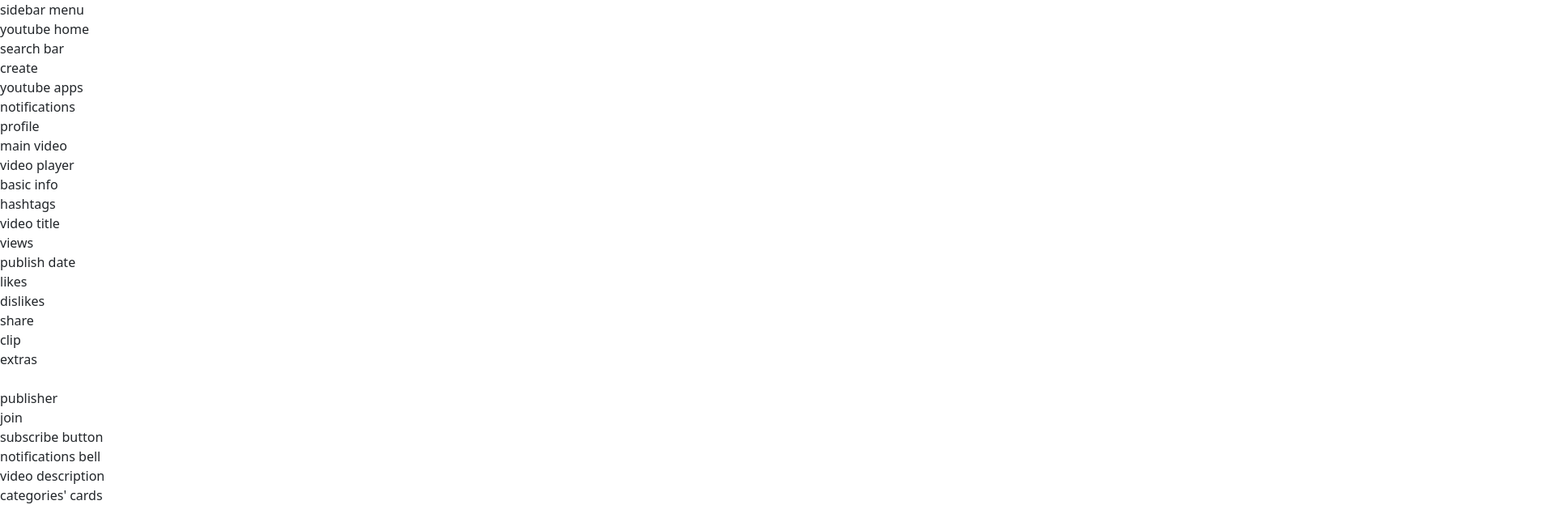
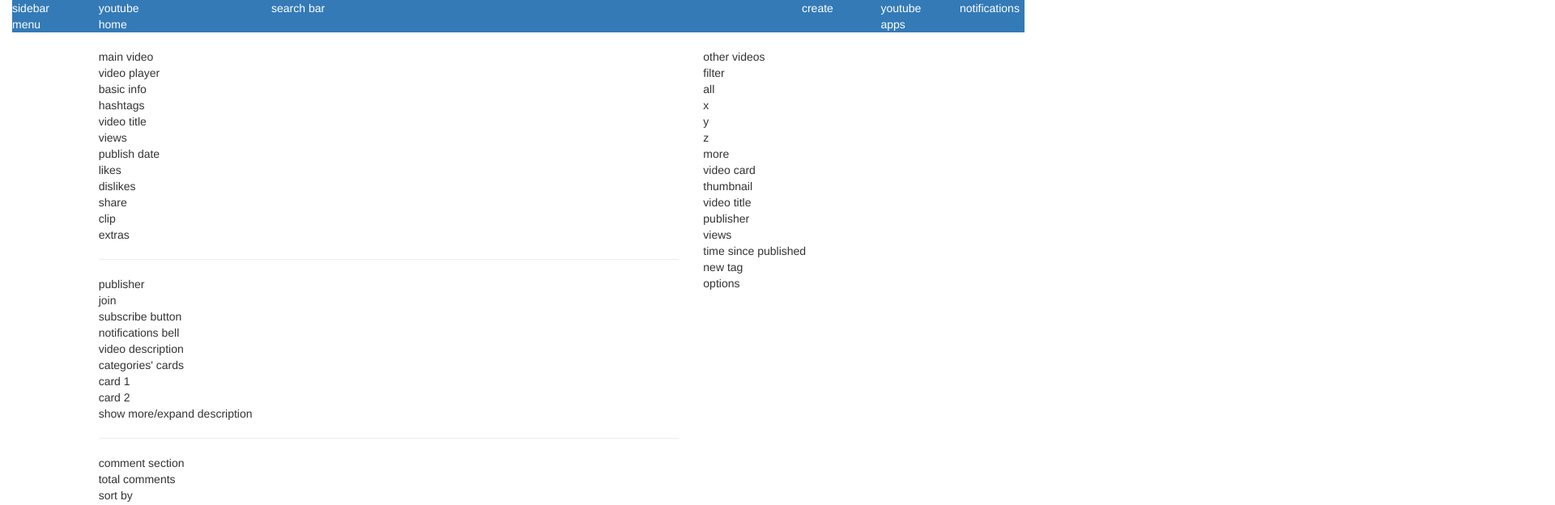
Before and after one commit to Danie12345/fakeyoutube, an Angular app in the folder fakeyoutube/: page / in a window 1280 px wide. Shown: the top 624 px of the page at 81% size, 1920 px wide, since content can reach past the window. Built offline with nearby package versions, Linux system fonts and the light colour scheme.

Commit message:
Initial changes to the navbar
Navbar now contains elements in an orderly fashion. Still needs work.

```diff
--- a/fakeyoutube/angular.json
+++ b/fakeyoutube/angular.json
@@ -27,10 +27,14 @@
               "src/assets"
             ],
             "styles": [
-              "node_modules/bootstrap/dist/css/bootstrap.min.css",
-              "src/styles.css"
+              "styles.css",
+              "./node_modules/bootstrap/dist/css/bootstrap.min.css"
             ],
-            "scripts": []
+            "scripts": [
+              "./node_modules/jquery/dist/jquery.min.js",
+              "./node_modules/popper.js/dist/popper.js",
+              "./node_modules/bootstrap/dist/js/bootstrap.min.js"
+            ]
           },
           "configurations": {
             "production": {
--- a/fakeyoutube/package.json
+++ b/fakeyoutube/package.json
@@ -21,7 +21,9 @@
     "@angular/router": "~13.2.0",
     "@ng-bootstrap/ng-bootstrap": "^12.0.0",
     "@popperjs/core": "^2.10.2",
-    "bootstrap": "^5.1.3",
+    "bootstrap": "^3.4.1",
+    "jquery": "^3.6.0",
+    "popper.js": "^1.16.1",
     "rxjs": "~7.5.0",
     "tslib": "^2.3.0",
     "zone.js": "~0.11.4"
--- a/fakeyoutube/src/app/basecomponent/basecomponent.component.html
+++ b/fakeyoutube/src/app/basecomponent/basecomponent.component.html
@@ -1,10 +1,24 @@
 <div>
+    <link rel="stylesheet"href="https://maxcdn.bootstrapcdn.com/bootstrap/3.3.7/css/bootstrap.min.css">
+    <div class="container-fluid">
+        <div class="row">
+            <div class="col-sm-12">
                 <!-- navbar topmost section object -->
                 <app-navbar></app-navbar>
-
+            </div>
+        </div>
+        <br>
+        <div class="row">
+            <div class="col-sm-1"></div>
+            <div class="col-sm-7">
                 <!-- main video object -->
                 <app-mainvideo></app-mainvideo>
-
+            </div>
+            <div class="col-sm-4">
                 <!-- other videos object -->
                 <app-othervideos></app-othervideos>
             </div>
+            <div class="col-sm-1"></div>
+        </div>
+    </div>
+</div>
--- a/fakeyoutube/src/app/basecomponent/mainvideo/mainvideo.component.html
+++ b/fakeyoutube/src/app/basecomponent/mainvideo/mainvideo.component.html
@@ -14,7 +14,7 @@
             <div>clip</div>
             <div>extras</div>
         </div>
-        <br>
+        <hr>
         <div>
             <div>publisher</div>
             <div>join</div>
@@ -29,7 +29,7 @@
             </div>
             <div>show more/expand description</div>
         </div>
-        <br>
+        <hr>
         <!-- comment section object -->
         <div>comment section</div>
         <div>
--- a/fakeyoutube/src/app/basecomponent/navbar/navbar.component.css
+++ b/fakeyoutube/src/app/basecomponent/navbar/navbar.component.css
@@ -0,0 +1,5 @@
+.creator {
+    color: green;
+    border: red 2px;
+    background-color: red;
+}
--- a/fakeyoutube/src/app/basecomponent/navbar/navbar.component.html
+++ b/fakeyoutube/src/app/basecomponent/navbar/navbar.component.html
@@ -1,9 +1,41 @@
-<nav>
+<div class="bg bg-primary">
+    <div class="row">
+        <div class="col-sm-1">
             <div>sidebar menu</div>
+        </div>
+
+        <div class="col-sm-1">
             <div>youtube home</div>
+        </div>
+
+        <div class="col-sm-1"></div>
+
+        <div class="col-sm-4">
             <div>search bar</div>
+        </div>
+
+        <div class="col-sm-2"></div>
+
+        <div class="col-sm-3">
+            <div class="container">
+                <div class="row">
+                    <div class="col-sm-1">
                         <div>create</div>
+                    </div>
+
+                    <div class="col-sm-1">
                         <div>youtube apps</div>
+                    </div>
+
+                    <div class="col-sm-1">
                         <div>notifications</div>
+                    </div>
+
+                    <div class="col-sm-1">
                         <div>profile</div>
-</nav>
+                    </div>
+                </div>
+            </div>
+        </div>
+    </div>
+</div>
```
Also changed, not shown: 1 other file (tests, documents, lock files or other folders). Lines whose indentation alone changed are shown as unchanged.
